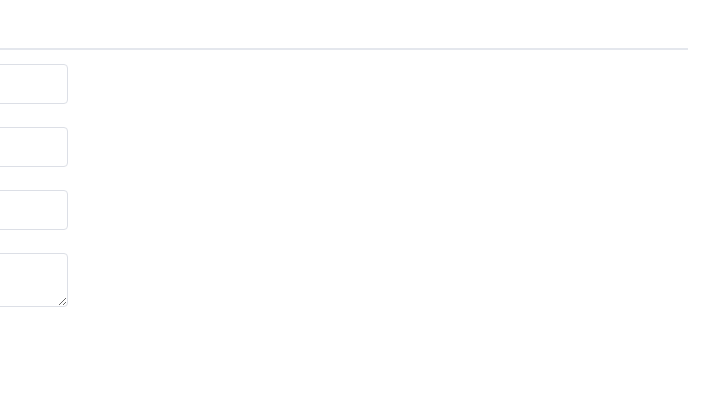
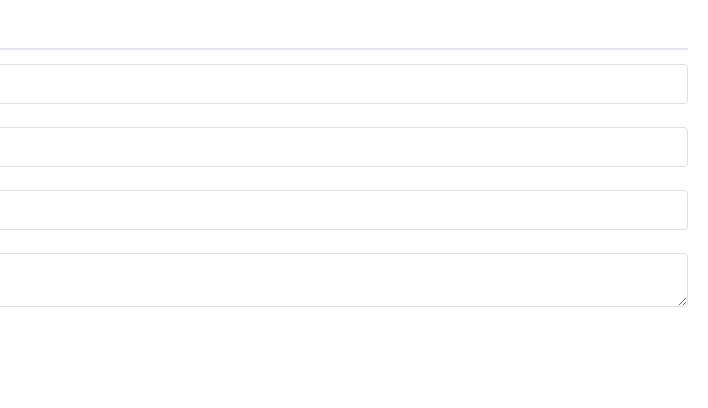
Before and after one commit to youlingpixiu/wintersunshine, a plain HTML site: page tools/random.html in a window 1280 px wide. Shown: the full height of the page, 572-1280 px from the left. Drawn offline with Linux system fonts and the light colour scheme.

Commit message:
Update random.html

```diff
--- a/tools/random.html
+++ b/tools/random.html
@@ -32,7 +32,7 @@
         <!-- 随机数 -->
         <div style="height:100%;" v-if="activeName == 'first'">
           <el-form ref="form" :model="form" label-width="80px">
-            <div style="width: 50%;">
+            <div style="width: 100%;">
               <el-form-item label="最小值">
                 <el-input v-model="form.minVal" type="number"></el-input>
               </el-form-item>
```
